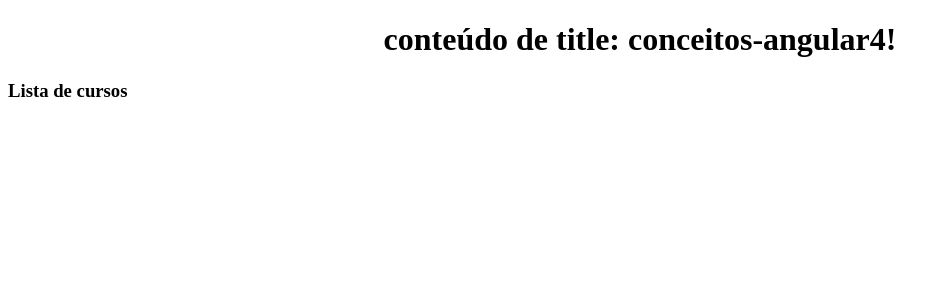
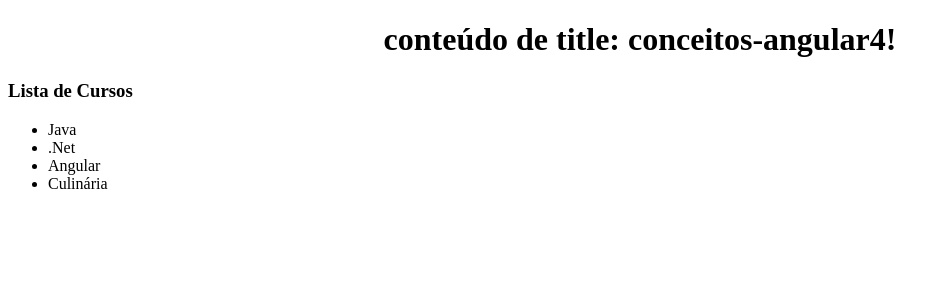
Before and after one commit to rodrigoasrodrigues/CursoAngular, an Angular app in the folder conceitos-angular4/: page / in a window 1280 px wide. Shown: the top 300 px of the page, without its empty margins (0-949 px from the left). Built offline with nearby package versions, Linux system fonts and the light colour scheme.

Commit message:
Exemplo de service

```diff
--- a/conceitos-angular4/src/app/app.component.ts
+++ b/conceitos-angular4/src/app/app.component.ts
@@ -1,4 +1,5 @@
 import { Component } from '@angular/core';
+import { CursosComponent } from './cursos/cursos.component'
 
 @Component({
   selector: 'app-root',
--- a/conceitos-angular4/src/app/app.module.ts
+++ b/conceitos-angular4/src/app/app.module.ts
@@ -3,6 +3,8 @@ import { NgModule } from '@angular/core';
 
 import { AppComponent } from './app.component';
 import { CursosComponent } from './cursos/cursos.component';
+
+import {CursosService} from './cursos/cursos.service';
 
 @NgModule({
   declarations: [
@@ -11,7 +13,7 @@ import { CursosComponent } from './cursos/cursos.component';
   imports: [
     BrowserModule
   ],
-  providers: [],
+  providers: [CursosService],
   bootstrap: [AppComponent]
 })
 export class AppModule { }
--- /dev/null
+++ b/conceitos-angular4/src/app/cursos/cursos.component.html
@@ -0,0 +1,4 @@
+<h3>Lista de Cursos</h3>
+<ul>
+    <li *ngFor="let curso of listaCursos" >{{curso}}</li>
+</ul>
--- a/conceitos-angular4/src/app/cursos/cursos.component.ts
+++ b/conceitos-angular4/src/app/cursos/cursos.component.ts
@@ -1,9 +1,14 @@
 import { Component } from '@angular/core'
+import { CursosService } from './cursos.service';
 
 @Component({
     selector: 'cursos-lista',
-    template:   `<h3>
-                    Lista de cursos
-                </h3>`
+    templateUrl:   './cursos.component.html'
 })
-export class CursosComponent{}
+export class CursosComponent{
+    listaCursos: string[];
+
+    constructor(cursosService: CursosService){
+        this.listaCursos = cursosService.getCursos();
+    }
+}
--- /dev/null
+++ b/conceitos-angular4/src/app/cursos/cursos.service.ts
@@ -0,0 +1,8 @@
+import { Injectable } from '@angular/core'
+
+@Injectable()
+export class CursosService{
+    getCursos(){
+        return ['Java','.Net','Angular','Culinária'];
+    }
+}
```
